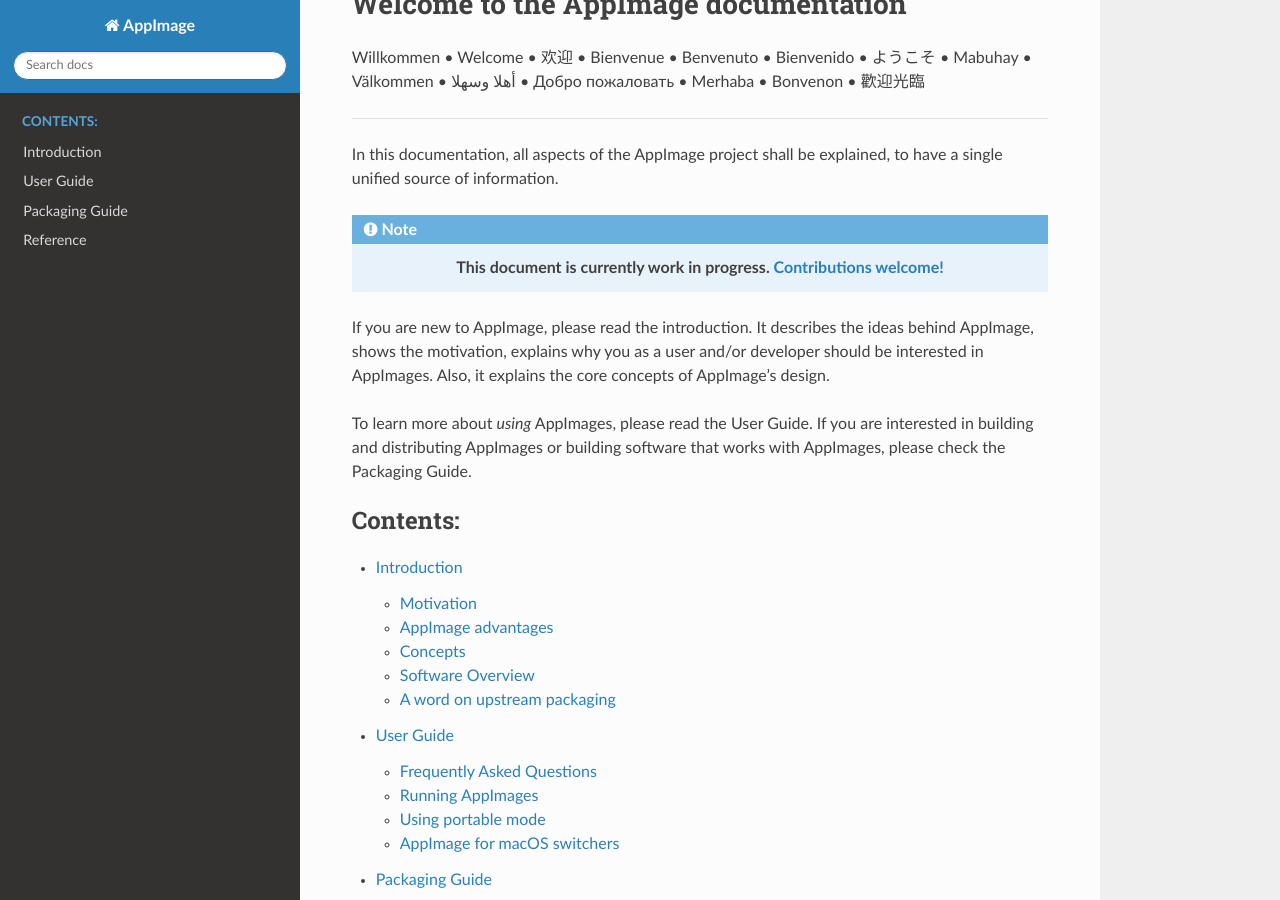
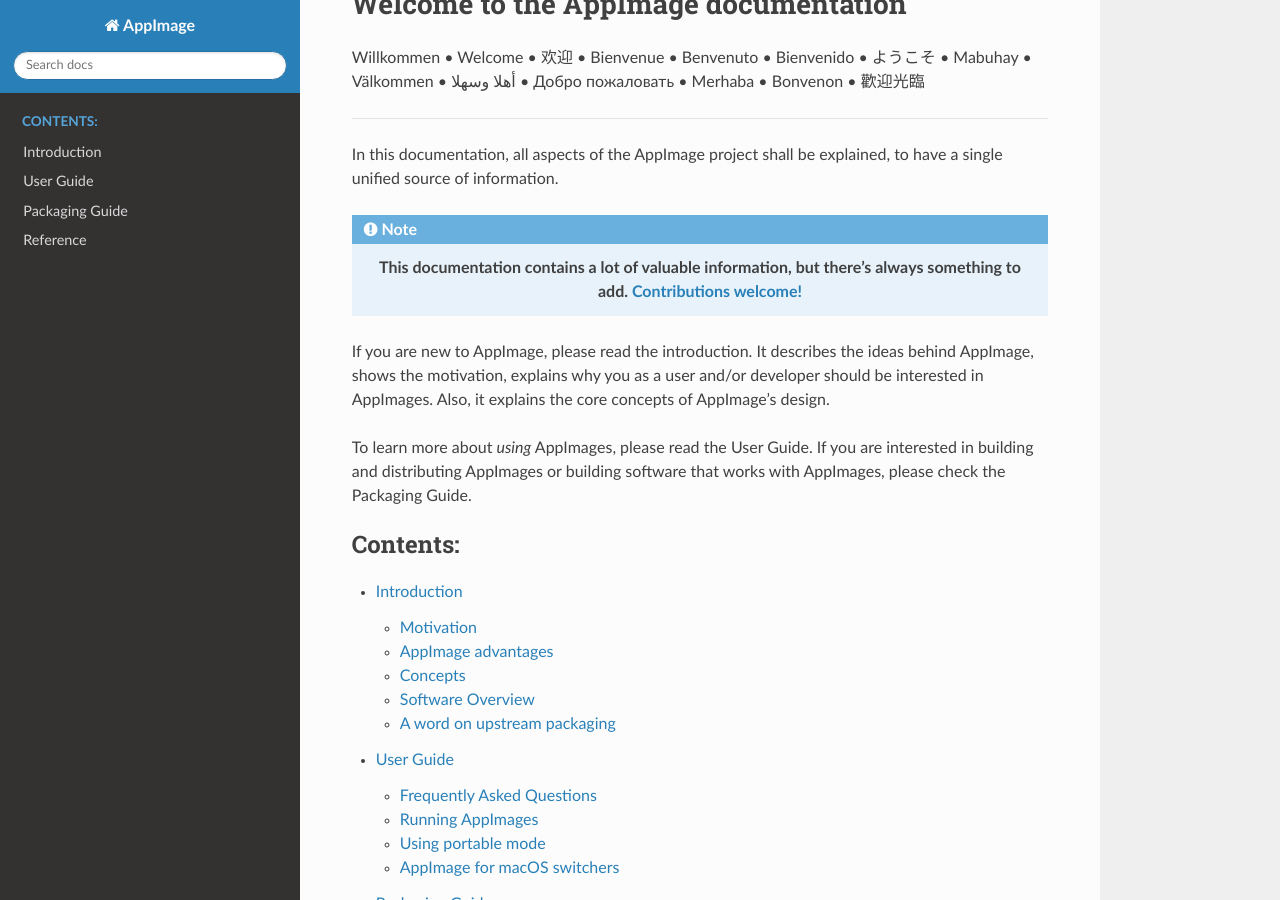
Before and after one commit to AppImage/docs.appimage.org, a Sphinx documentation site: the page built from source/index.rst, in a window 1280 px wide and 900 px high, scrolled down 510 px. Built offline with Sphinx 7.4.7 and the Read the Docs theme 2.0.0, drawn with Linux system fonts in a browser that asks for light colours.

Commit message:
Update WIP statement

```diff
--- a/source/index.rst
+++ b/source/index.rst
@@ -18,7 +18,7 @@
 
 .. note::
    .. centered::
-      **This document is currently work in progress.** `Contributions welcome! <https://github.com/AppImage/docs.appimage.org>`_
+      **This documentation contains a lot of valuable information, but there's always something to add.** `Contributions welcome! <https://github.com/AppImage/docs.appimage.org>`_
 
 If you are new to AppImage, please read the introduction. It describes the ideas behind AppImage, shows the motivation, explains why you as a user and/or developer should be interested in AppImages. Also, it explains the core concepts of AppImage's design.
 
```
